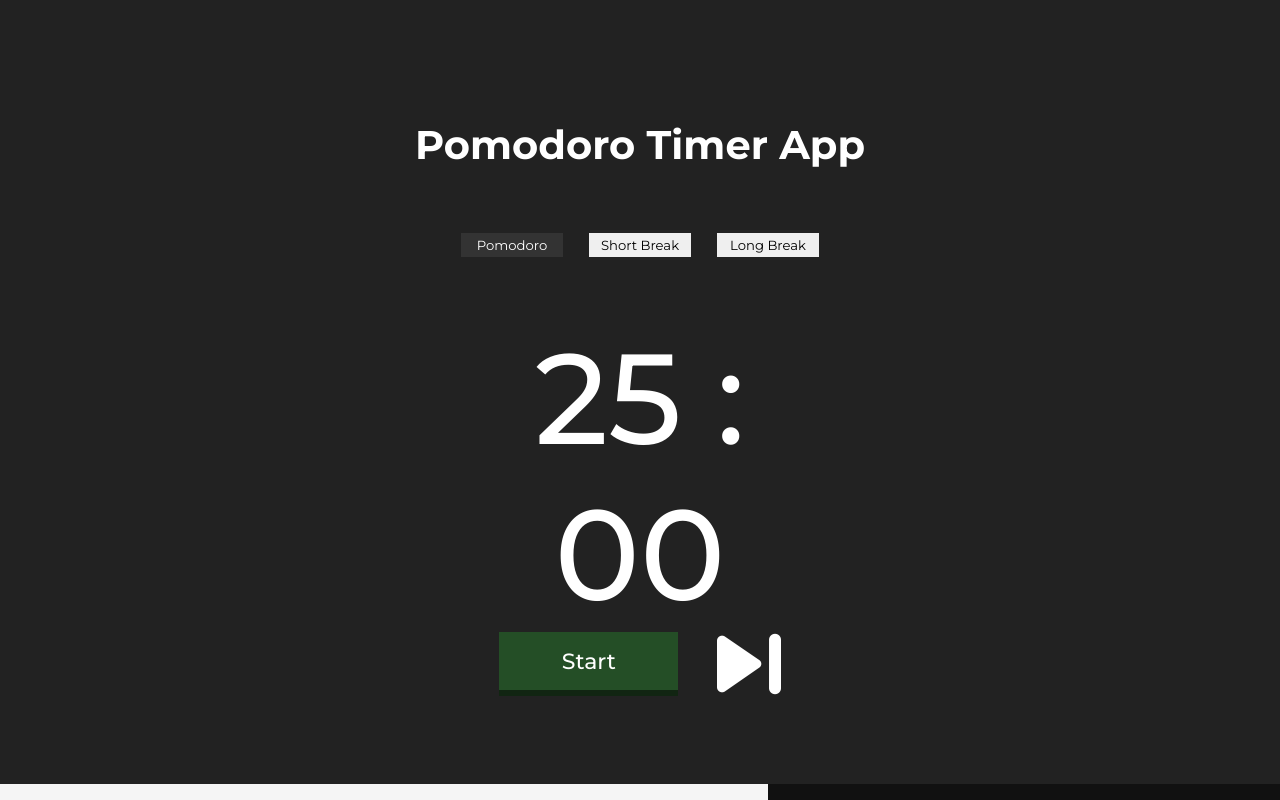
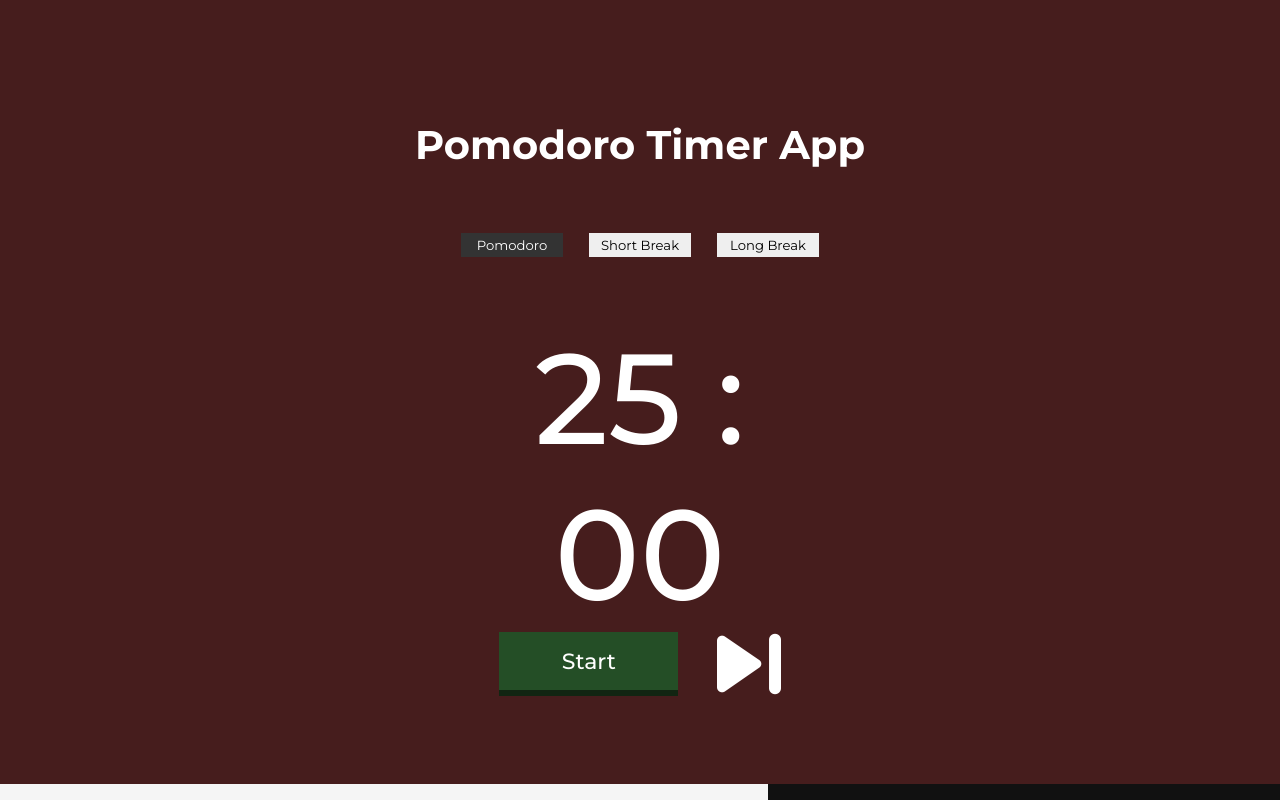
Before and after one commit to krystiano13/pomodoroTimer_src, a React (Create React App) app: page / in a window 1280 px wide. Built offline with nearby package versions, Linux system fonts and the light colour scheme; a web font is replaced by a local one.

Commit message:
changing modes feature

```diff
--- a/src/App.tsx
+++ b/src/App.tsx
@@ -1,16 +1,22 @@
-import React from 'react';
-import './styles/App.css';
-import { Navbar } from './components/Navbar/Navbar';
-import { Panel } from './components/Panel/Panel';
+import React, { useState } from "react";
+import "./styles/App.css";
+import { Navbar } from "./components/Navbar/Navbar";
+import { Panel } from "./components/Panel/Panel";
 
 const App = () => {
-    return (
-        <div className='App'>
-            <h1 className='App__title'>Pomodoro Timer App</h1>
-            <Navbar />
-            <Panel />
-        </div>
-    )
-}
+  const [mode, setMode] = useState<string>("pomodoro");
+  const [minutes, setMinutes] = useState<number>(25);
+  const handleChangeMode = (mode: string, minutes: number) => {
+    setMode(mode);
+    setMinutes(minutes);
+  };
+  return (
+    <div className={`App ${mode}`}>
+      <h1 className="App__title">Pomodoro Timer App</h1>
+      <Navbar handleChangeMode={handleChangeMode} />
+      <Panel minutes={minutes} />
+    </div>
+  );
+};
 
 export default App;
--- a/src/components/Navbar/Navbar.tsx
+++ b/src/components/Navbar/Navbar.tsx
@@ -2,12 +2,18 @@ import React from "react";
 import { useState } from "react";
 import "./Navbar.css";
 
-const Navbar = () => {
+interface NavbarInterface {
+  handleChangeMode: (mode: string, minutes: number) => void;
+}
+
+const Navbar: React.FC<NavbarInterface> = ({ handleChangeMode }) => {
   const [navButtons, setNavButtons] = useState(buttons);
   const handleChoosePanel = (e: React.MouseEvent<HTMLElement>) => {
     if (e.target instanceof Element) {
       const id = Number(e.target?.id);
       const btns = [...navButtons];
+
+      handleChangeMode(btns[id].mode,btns[id].minutes);
 
       btns.forEach((item) => {
         if (item.id !== id) item.choosed = false;
@@ -39,19 +45,22 @@ const buttons = [
     id: 0,
     text: "Pomodoro",
     choosed: true,
-    mode: 'Pomodoro'
+    mode: "pomodoro",
+    minutes: 25
   },
   {
     id: 1,
     text: "Short Break",
     choosed: false,
-    mode: 'Short'
+    mode: "short",
+    minutes: 5
   },
   {
     id: 2,
     text: "Long Break",
     choosed: false,
-    mode: 'Long'
+    mode: "long",
+    minutes: 15
   },
 ];
 
--- a/src/components/Panel/Panel.tsx
+++ b/src/components/Panel/Panel.tsx
@@ -1,17 +1,21 @@
 import React from "react";
-import './Panel.css';
+import "./Panel.css";
 import { Timer } from "./PanelElements/Timer/Timer";
 import { PanelButtons } from "./PanelElements/PanelButtons/PanelButtons";
 import { ProgressBar } from "./PanelElements/ProgressBar/ProgressBar";
 
-const Panel = () => {
-    return (
-        <main className="Panel">
-            <Timer minutes="25" seconds="00" />
-            <PanelButtons />
-            <ProgressBar />
-        </main>
-    )
+interface PanelInterface {
+  minutes: number;
 }
 
+const Panel: React.FC<PanelInterface> = ({ minutes }) => {
+  return (
+    <main className="Panel">
+      <Timer minutes={minutes.toString()} seconds="00" />
+      <PanelButtons />
+      <ProgressBar />
+    </main>
+  );
+};
+
 export { Panel };
--- a/src/styles/App.css
+++ b/src/styles/App.css
@@ -1 +1 @@
-.App{width:100vw;height:100vh;overflow:hidden;background-color:#222;color:#fff;padding-top:15vh;display:flex;flex-direction:column;justify-content:space-between;align-items:center}.App__title{font-size:5vh}/*# sourceMappingURL=App.css.map */
+.App{width:100vw;height:100vh;overflow:hidden;background-color:#222;color:#fff;padding-top:15vh;display:flex;flex-direction:column;justify-content:space-between;align-items:center;transition:background-color 250ms;will-change:background-color}.App__title{font-size:5vh}.pomodoro{background-color:#461d1d}.short{background-color:#2b4123}.long{background-color:#17263a}/*# sourceMappingURL=App.css.map */
--- a/src/styles/App.scss
+++ b/src/styles/App.scss
@@ -11,7 +11,22 @@
     justify-content: space-between;
     align-items: center;
 
+    transition: background-color 250ms;
+    will-change: background-color;
+
     &__title {
         font-size : 5vh;
     }
 }
+
+.pomodoro {
+    background-color: #461d1d;
+}
+
+.short {
+    background-color: #2b4123;
+}
+
+.long {
+    background-color: #17263a;
+}
```
Also changed, not shown: 1 other file (tests, documents, lock files or other folders).
